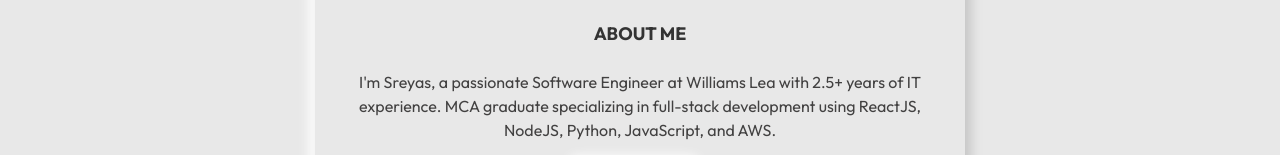
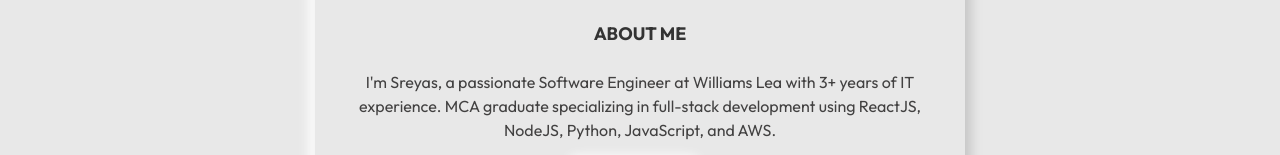
Before and after one commit to sreyas-sc/Portfolio, a React (Create React App) app: page / in a window 1280 px wide. Shown: the part 645-800 px from the top of the page. Built offline with nearby package versions, Linux system fonts and the light colour scheme.

Commit message:
Update experience duration and description in HeroImg

```diff
--- a/src/components/HeroImg.js
+++ b/src/components/HeroImg.js
@@ -84,7 +84,7 @@ const Heroimg = () => {
             <div className="cardcontent">
                 <p className="cardheading">ABOUT ME</p>
                 <p className="cardpara">
-                I'm Sreyas, a passionate Software Engineer at Williams Lea with 2.5+ years of IT experience. MCA graduate specializing in full-stack development using ReactJS, NodeJS, Python, JavaScript, and AWS.
+                I'm Sreyas, a passionate Software Engineer at Williams Lea with 3+ years of IT experience. MCA graduate specializing in full-stack development using ReactJS, NodeJS, Python, JavaScript, and AWS.
                 </p>
                 {/* <button className="btn">My Resume</button> */}
                 <button className="btn" onClick={() => window.location.href = 'https://drive.google.com/file/d/1lARc3xCKV6UGEHzfWhtJXXXToUEp8-Fq/view?usp=sharing'}>
@@ -385,7 +385,7 @@ const Heroimg = () => {
             <span class="flag">Williams Lea</span>
             <span class="time-wrapper"><span class="time">Dec 02 - Present</span></span>
         </div>
-        <div class="desc">Software Engineer, Trainee ({calculateDuration('2024-12-02')})</div>
+        <div class="desc">Software Engineer ({calculateDuration('2024-12-02')})</div>
     </div>
 </li>
 <li>
```
